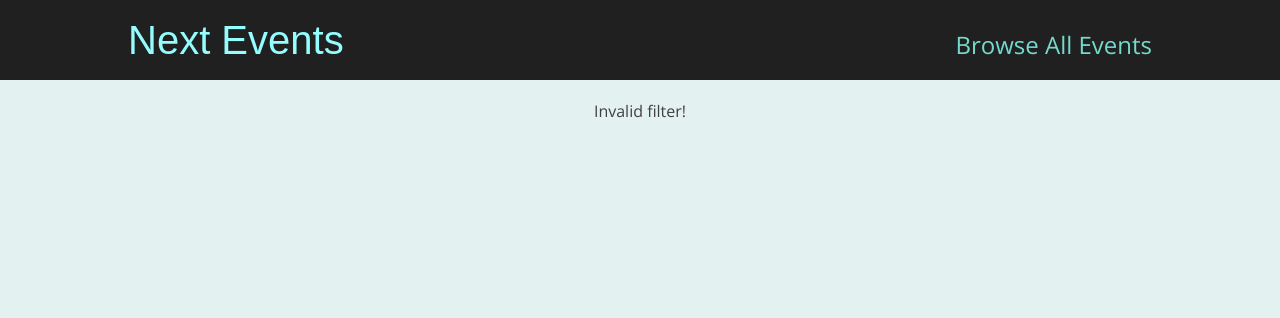
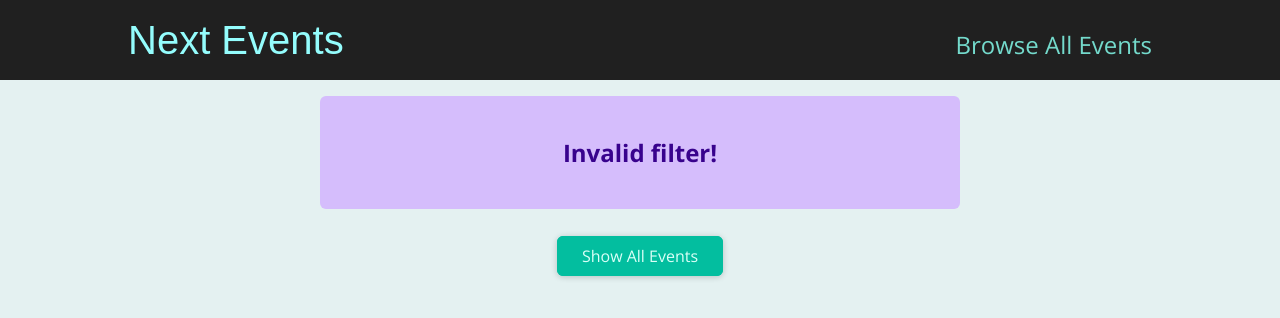
Before and after one commit to Lika-M/events, a Next.js app: page /events/e2 in a window 1280 px wide. Shown: the top 318 px of the page. Built offline with nearby package versions, Linux system fonts and the light colour scheme.

Commit message:
Added SearchTitle and ErrorAlert components to handle search results

```diff
--- /dev/null
+++ b/components/common/error-alert.js
@@ -0,0 +1,5 @@
+import classes from './error-alert.module.css';
+
+export default function ErrorAlert({children}) {
+  return <div className={classes.alert}>{children}</div>;
+}
--- /dev/null
+++ b/components/common/error-alert.module.css
@@ -0,0 +1,12 @@
+.alert {
+  margin: 1rem auto;
+  padding: 1rem 2rem;
+  width: 90%;
+  max-width: 40rem;
+  background-color: #d5bdfc;
+  color: #38028d;
+  font-weight: bold;
+  font-size: 1.5rem;
+  text-align: center;
+  border-radius: 6px;
+}
--- /dev/null
+++ b/components/events/search-title.js
@@ -0,0 +1,16 @@
+import Button from '../common/button';
+import classes from './search-title.module.css';
+
+export default function SearchTitle({date}) {
+  const convertedDate = new Date(date).toLocaleDateString('en-US', {
+    month: 'long',
+    year: 'numeric',
+  });
+
+  return (
+    <section className={classes.title}>
+      <h1>Events in {convertedDate}</h1>
+      <Button link='/events'>Show all events</Button>
+    </section>
+  );
+}
--- /dev/null
+++ b/components/events/search-title.module.css
@@ -0,0 +1,6 @@
+.title {
+  margin: 2rem auto;
+  width: 90%;
+  max-width: 40rem;
+  text-align: center;
+}
--- a/pages/events/[...slug]/index.js
+++ b/pages/events/[...slug]/index.js
@@ -2,10 +2,14 @@
 
 import { findEventsByDate } from "../../../service/events.js";
 import EventList from "../../../components/events/event-list.js";
+import SearchTitle from "../../../components/events/search-title.js";
+import Button from "../../../components/common/button.js";
+import ErrorAlert from "../../../components/common/error-alert.js";
 
 export default function FilteredEventsPage() {
     const router = useRouter();
     const selectedData = router.query.slug;
+
     // first rendering
     if (!selectedData) {
         return (<p className="center">Loading...</p>);
@@ -19,13 +23,39 @@
         || Number(month) > 12;
 
     if (isInvalid) {
-        return (<p className="center">Invalid filter!</p>);
+        return (
+            <>
+                <ErrorAlert>
+                    <p>Invalid filter!</p>
+                </ErrorAlert>
+                <div className="center" >
+                    <Button link="/events">Show All Events</Button>
+                </div>
+            </>
+        );
     }
 
     const events = findEventsByDate(year, month);
 
     if (!events || events.length === 0) {
-        return (<p className="center">No events found for the chosen filter.</p>);
+        return (
+            <>
+                <ErrorAlert>
+                    <p>No events found for the chosen filter.</p>
+                </ErrorAlert>
+                <div className="center">
+                    <Button link="/events">Show All Events</Button>
+                </div>
+            </>
+        );
     }
-    return (<EventList items={events} />);
+
+    const date = new Date(Number(year), Number(month) - 1);
+
+    return (
+        <>
+            <SearchTitle date={date} />
+            <EventList items={events} />
+        </>
+    );
 }
```
